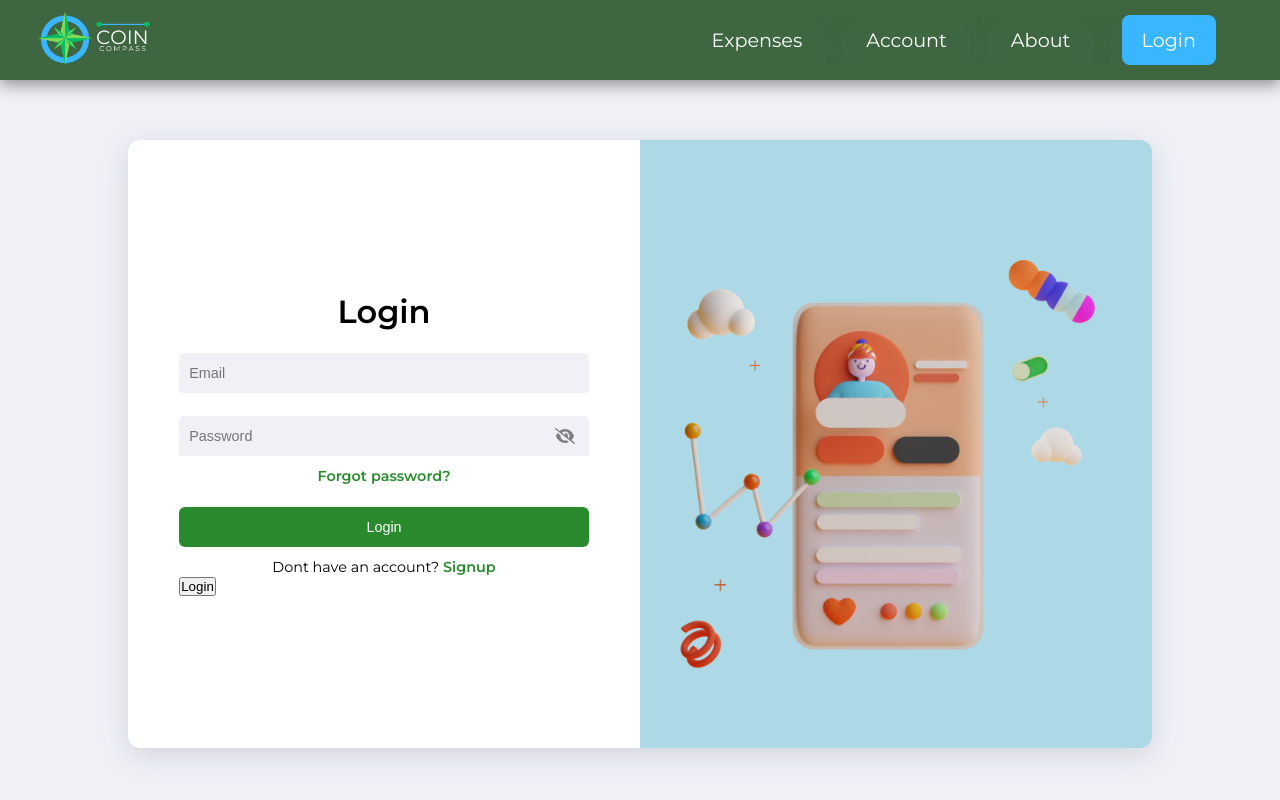
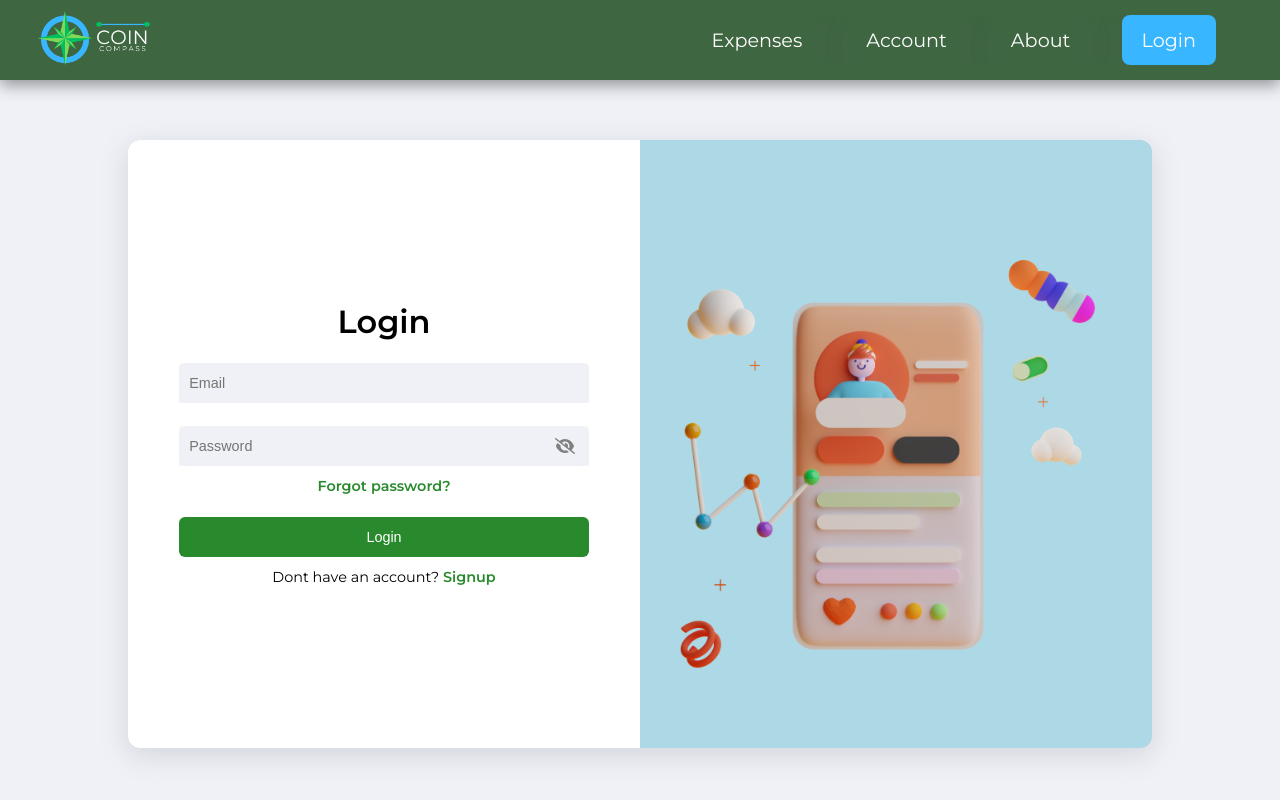
Before and after one commit to ITHS-Team8/CoinCompass, a Vue app: page /login in a window 1280 px wide. Shown: the top 800 px of the page. Built offline with nearby package versions, Linux system fonts and the light colour scheme; no server answers.

Commit message:
refactor: removed unused button.

```diff
--- a/src/components/LoginComponent.vue
+++ b/src/components/LoginComponent.vue
@@ -80,7 +80,6 @@
                     >
                 </div>
             </form>
-            <button @click="login">Login</button>
         </div>
     </div>
 </template>
```
